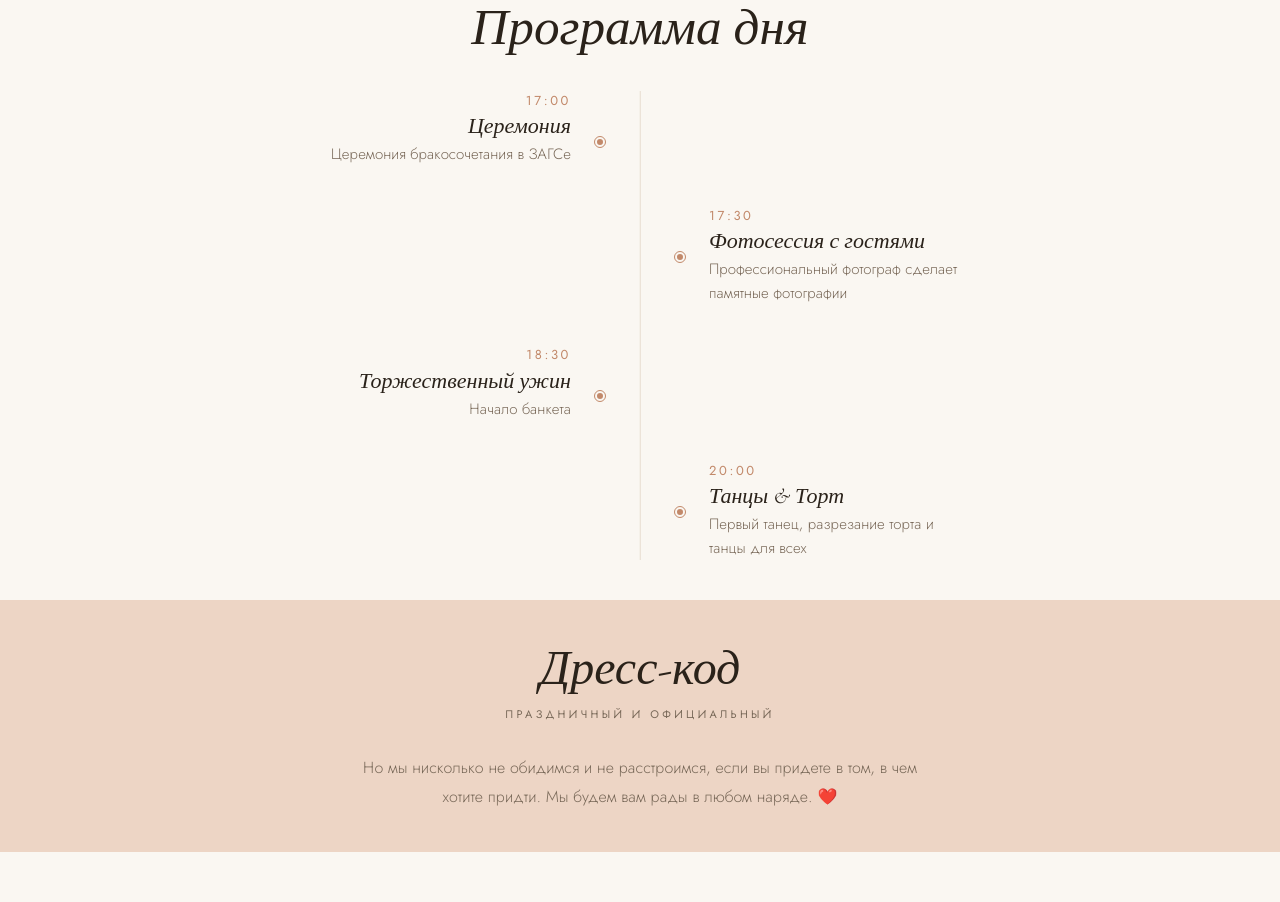
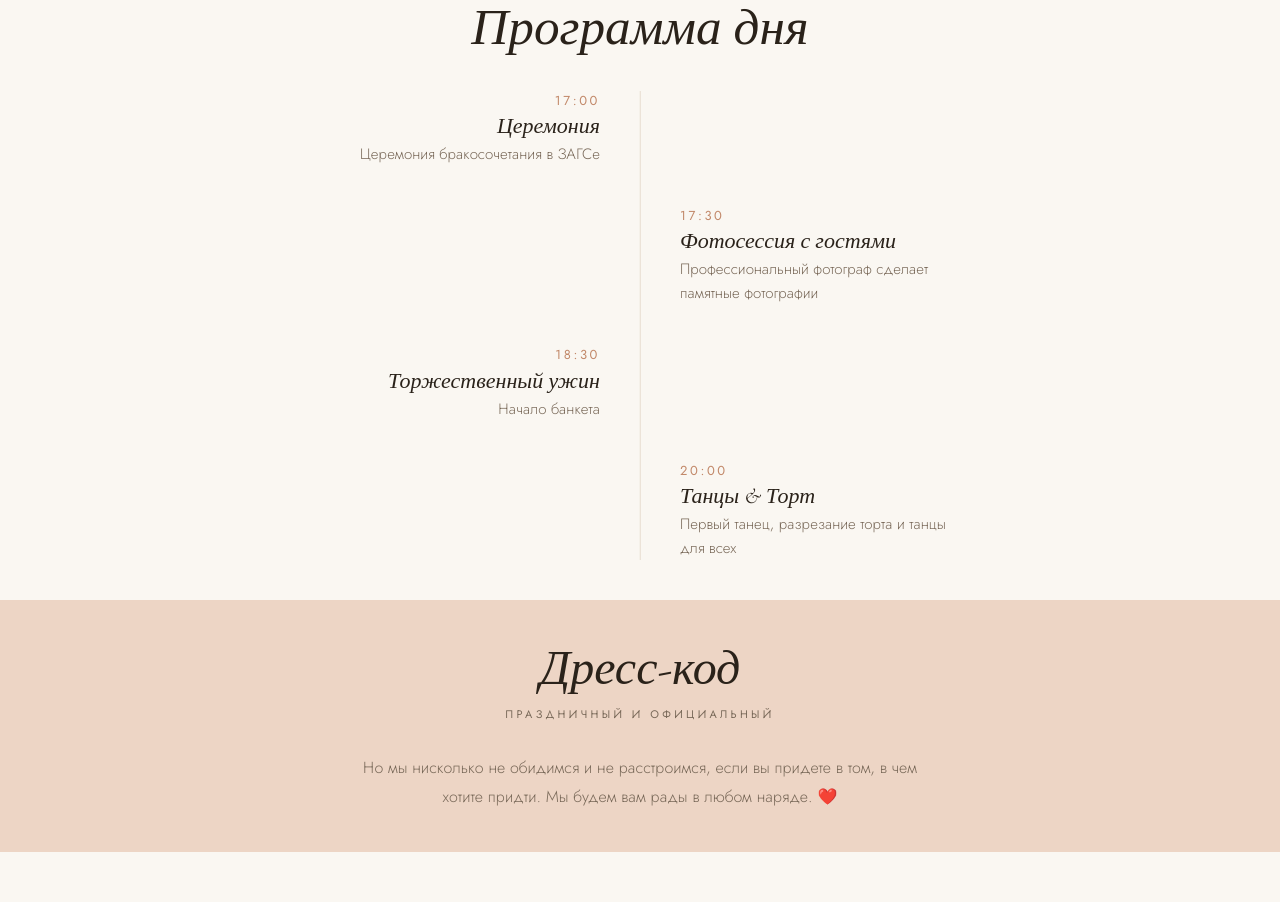
Before and after one commit to Mooncake09/wedding-page-spa, a React (Vite) app: page / in a window 1280 px wide. Shown: the part 1220-2122 px from the top of the page. Built offline with nearby package versions, Linux system fonts and the light colour scheme.

Commit message:
t-dot убираем

```diff
--- a/src/components/Timeline.jsx
+++ b/src/components/Timeline.jsx
@@ -12,7 +12,6 @@ export default function Timeline({ events }) {
               <div className="t-name">{ev.title}</div>
               <div className="t-desc">{ev.desc}</div>
             </div>
-            <div className="t-dot" />
           </div>
         ))}
       </div>
```
